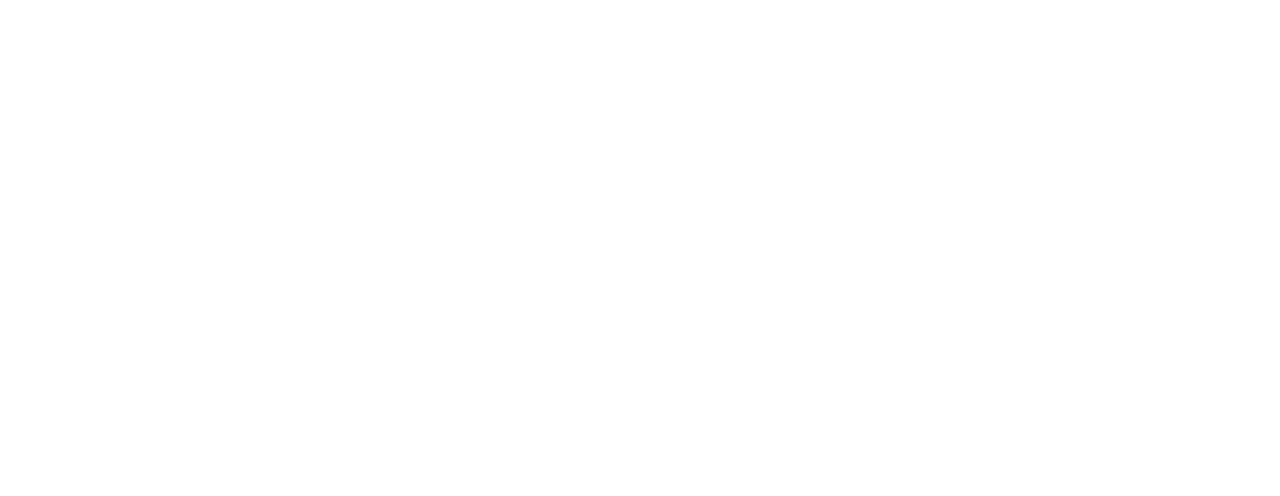
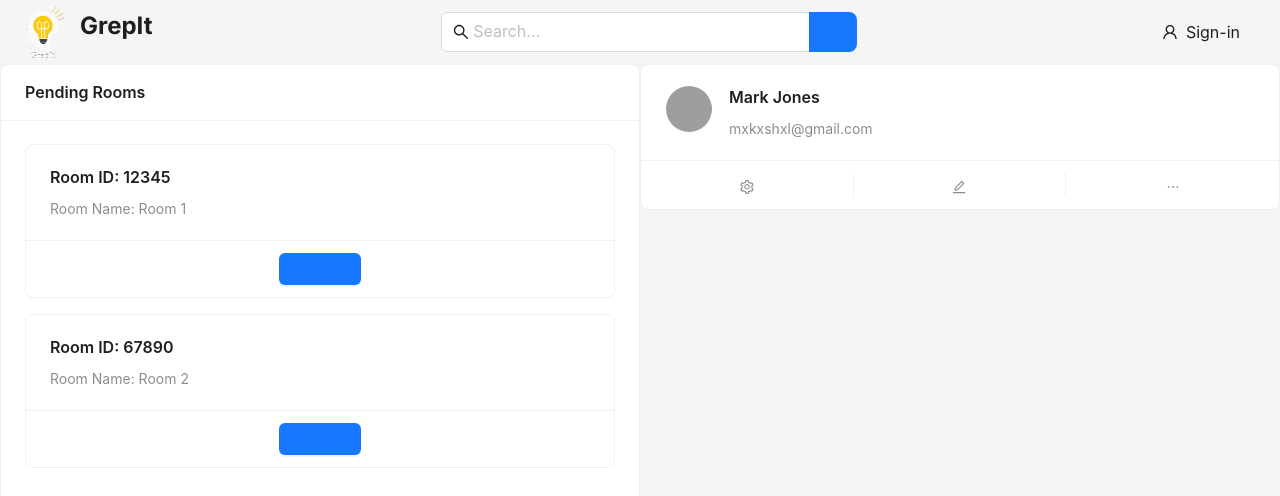
Before and after one commit to opencodeiiita/GrepIt-Frontend, a React (Create React App) app: page /profile in a window 1280 px wide. Before the commit this address had no page. Shown: the top 496 px of the page. Built offline with nearby package versions, Linux system fonts and the light colour scheme; grey boxes are pictures that could not be loaded.

Commit message:
profile page

```diff
--- a/src/assets/styles/index.css
+++ b/src/assets/styles/index.css
@@ -8,3 +8,10 @@
     sans-serif;
   -webkit-font-smoothing: antialiased;
 }
+
+@media (max-width: 768px) {
+  .flex.items-start.justify-center {
+      flex-direction: column;
+      align-items: center;
+  }
+}
--- /dev/null
+++ b/src/pages/Profile.jsx
@@ -0,0 +1,143 @@
+import React, { useState } from 'react';
+import { Layout, Card, Avatar, Form, Input, Button, Upload, message, List } from 'antd';
+import { EditOutlined, SettingOutlined, EllipsisOutlined, ArrowRightOutlined } from '@ant-design/icons';
+import Meta from 'antd/es/card/Meta';
+import NavBar from '../components/NavBar';
+
+const { Header, Content } = Layout;
+
+const Profile = () => {
+    const [username, setUsername] = useState('Mark Jones');
+    const [email, setEmail] = useState('mxkxshxl@gmail.com');
+    const [profileImgUrl, setProfileImgUrl] = useState('https://api.dicebear.com/7.x/miniavs/svg?seed=3');
+    const [editMode, setEditMode] = useState(false);
+    const [form] = Form.useForm();
+
+    const handleEdit = () => {
+        setEditMode(true);
+        form.setFieldsValue({
+            username: username,
+            email: email,
+        });
+    };
+
+    const handleCancelEdit = () => {
+        setEditMode(false);
+        form.resetFields();
+    };
+
+    const handleSave = async (values) => {
+        try {
+            const updatedProfileImgUrl = "https://api.dicebear.com/7.x/miniavs/svg?seed=3";
+
+            setUsername(values.username)
+            setEmail(values.email)
+            setProfileImgUrl(updatedProfileImgUrl);
+
+            message.success('Profile updated successfully');
+            setEditMode(false);
+        } catch (error) {
+            console.error('Error updating profile:', error);
+            message.error('Failed to update profile');
+        }
+    };
+
+    const beforeUpload = (file) => {
+        return true;
+    };
+
+    const pendingRoomsData = [
+        { roomID: '12345', roomName: 'Room 1' },
+        { roomID: '67890', roomName: 'Room 2' },
+    ];
+
+    return (
+        <Layout className="h-screen">
+            <Header className="w-full p-2 pr-6 rounded-md flex flex-row items-center justify-between">
+                <NavBar />
+            </Header>
+            <Content className="flex items-start justify-center">
+                <Card
+                    title="Pending Rooms"
+                    style={{
+                        width:'50%',
+                        minWidth: '350px',
+                        height:'fit-content',
+                        marginBottom: 16,
+
+
+                    }}
+
+                >
+                    <List
+                        dataSource={pendingRoomsData}
+                        renderItem={(item) => (
+                            <Card
+                                key={item.roomID}
+                                style={{ marginBottom: 16 }}
+                                actions={[
+                                    <Button type="primary" icon={<ArrowRightOutlined />} key="join">
+                                        Join
+                                    </Button>,
+                                ]}
+                            >
+                                <Meta
+                                    title={`Room ID: ${item.roomID}`}
+                                    description={`Room Name: ${item.roomName}`}
+                                />
+                            </Card>
+                        )}
+                    />
+                </Card>
+
+
+                <Card
+                    style={{
+                        width:'50%',
+                        minWidth: '350px',
+                        height:'fit-content',
+                        marginBottom: 16,
+
+                    }}
+                    actions={[
+                        <SettingOutlined key="setting" />,
+                        <EditOutlined key="edit" onClick={handleEdit} />,
+                        <EllipsisOutlined key="ellipsis" />,
+                    ]}
+                >
+                    {editMode ? (
+                        <Form form={form} onFinish={handleSave} initialValues={{}}>
+                            <Form.Item name="username">
+                                <Input placeholder="Username" />
+                            </Form.Item>
+                            <Form.Item name="email">
+                                <Input placeholder="Email" />
+                            </Form.Item>
+                            <Form.Item name="profilePhoto">
+                                <Upload beforeUpload={beforeUpload} showUploadList={false}>
+                                    <Button icon={<EditOutlined />}>Change Profile Photo</Button>
+                                </Upload>
+                            </Form.Item>
+                            <Form.Item>
+                                <Button type="primary" htmlType="submit">
+                                    Save
+                                </Button>
+                                <Button type="default" onClick={handleCancelEdit} style={{ marginLeft: 8 }}>
+                                    Cancel
+                                </Button>
+                            </Form.Item>
+                        </Form>
+                    ) : (
+                        <Meta
+                            avatar={<Avatar size={48} src={profileImgUrl} />}
+                            title={username}
+                            description={email}
+                        />
+                    )}
+                </Card>
+            </Content>
+        </Layout>
+    );
+};
+
+export default Profile;
--- a/src/routers/AppRouter.jsx
+++ b/src/routers/AppRouter.jsx
@@ -6,12 +6,14 @@
 import Quiz from '../pages/Quiz';
 import SignUp from '../components/SignUp';
 import SignIn from '../components/SignIn';
+import Profile from '../pages/Profile';
 
 const AppRouter = () => {
   return (
     <Router>
       <Routes>
         <Route path="/" exact element={<Home/>} />
+        <Route path="/profile" exact element={<Profile/>} />
         <Route path="/sign-up" exact element={<SignUp/>} />
         <Route path="/sign-in" exact element={<SignIn/>} />
         <Route path="/quiz" element={<Quiz/>} />
```
